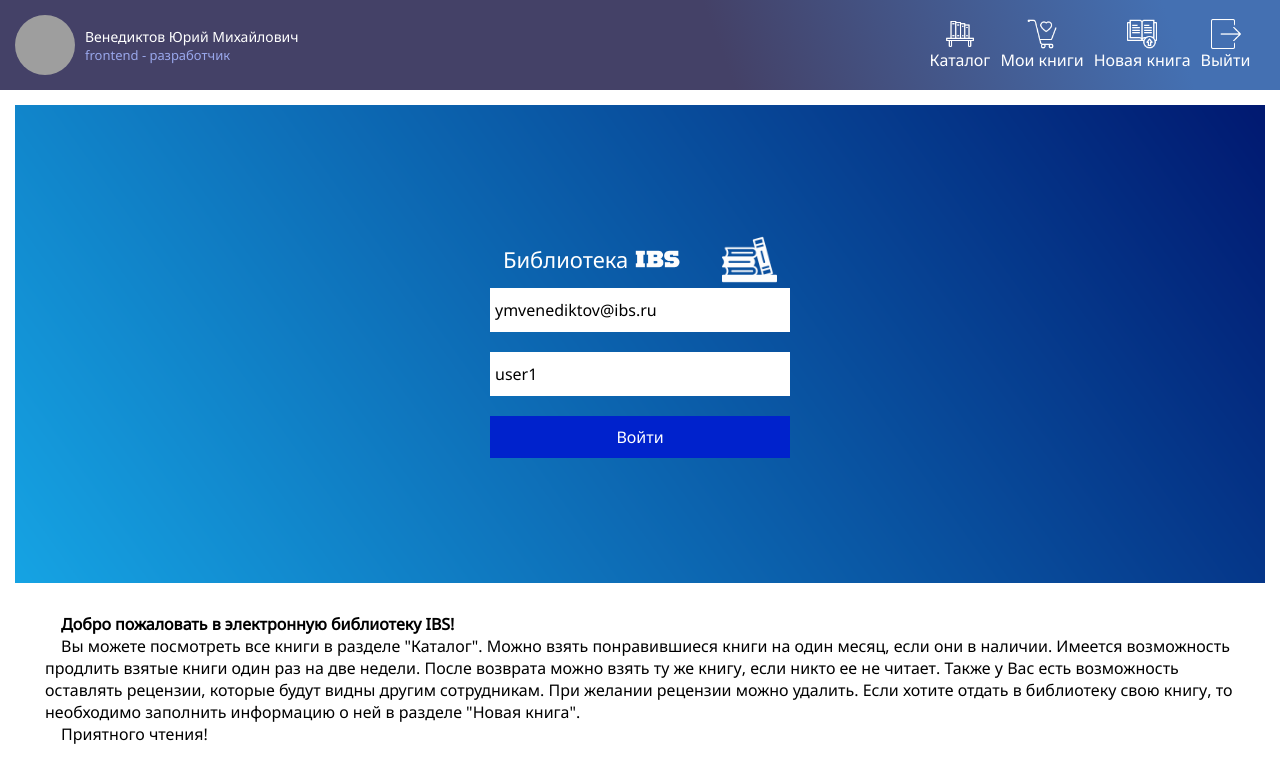
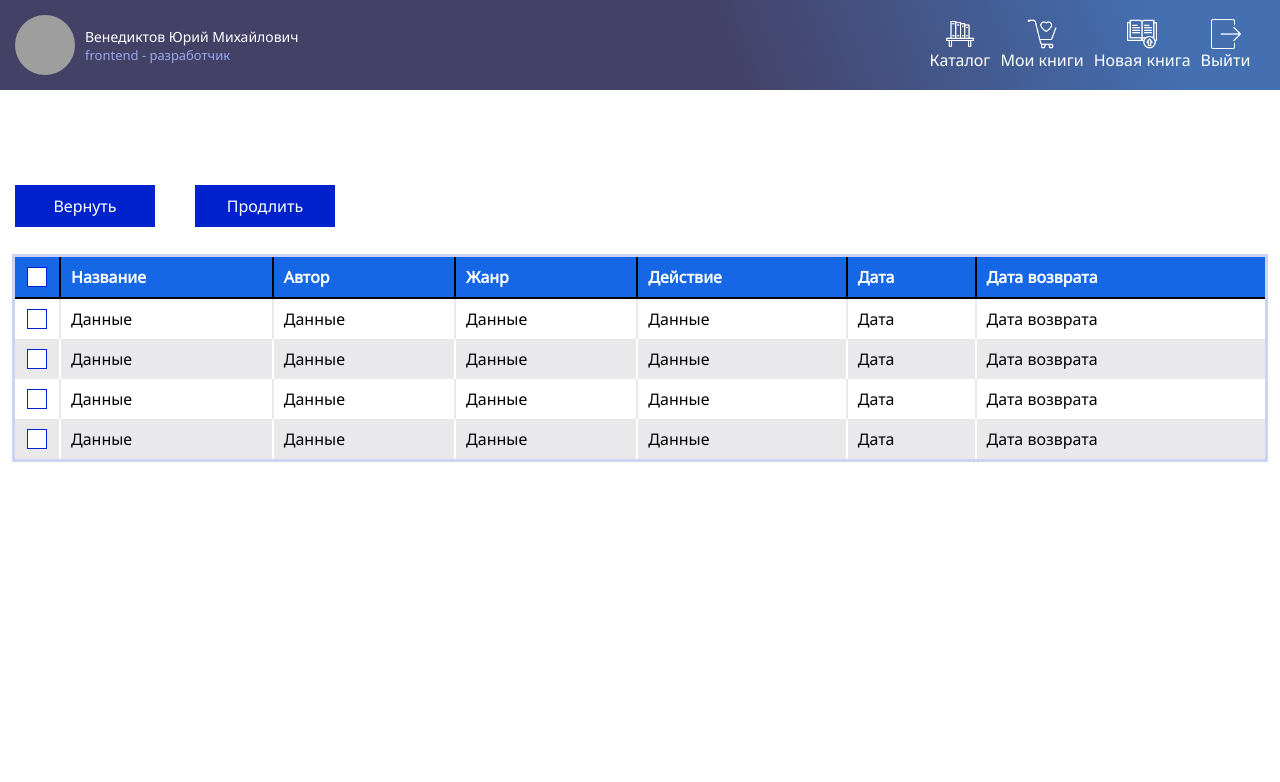
Before and after one commit to NormalMood/IBS_e-library, a React (Create React App) app in the folder frontend/: page /my_books in a window 1280 px wide. Before the commit this address led to /login. Shown: the top 782 px of the page. Built offline with nearby package versions, Linux system fonts and the light colour scheme; sample sign-in values are in the browser's storage; grey boxes are pictures that could not be loaded.

Commit message:
fix: hide navbar after logout

```diff
--- a/frontend/src/components/AppRouter.tsx
+++ b/frontend/src/components/AppRouter.tsx
@@ -19,7 +19,7 @@
             </div>
         </main>
         :
-        <main className="main">
+        <main>
             <div className="container">
                 <Routes>
                     {publicRoutes.map(route =>
--- a/frontend/src/routes/routes.ts
+++ b/frontend/src/routes/routes.ts
@@ -9,8 +9,7 @@
     { path: '/catalog', component: Catalog },
     { path: '/my_books', component: MyBooks },
     { path: '/new_book', component: NewBook },
-    { path: '/admin_panel', component: AdminPanel },
-    { path: '/login', component: Login }
+    { path: '/admin_panel', component: AdminPanel }
 ]
 
 export const publicRoutes: IRoute[] = [
```
